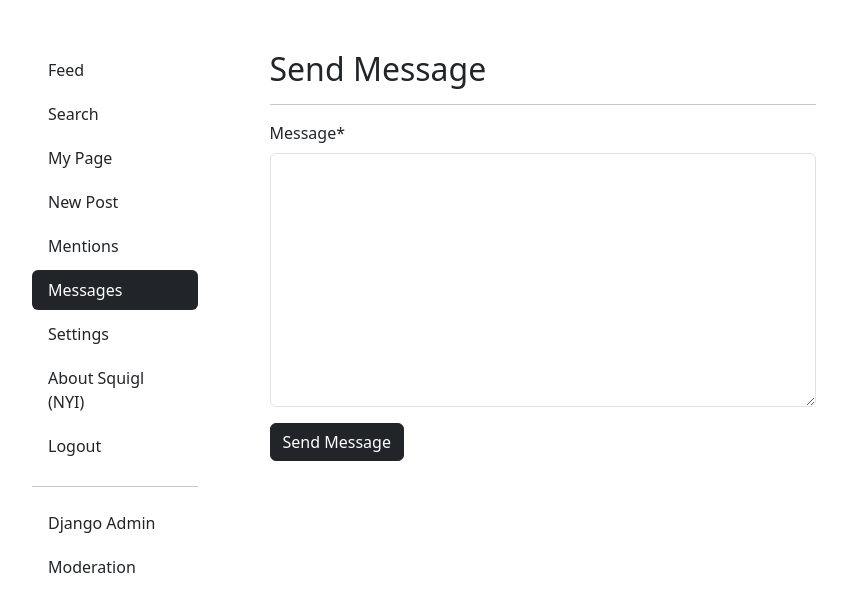
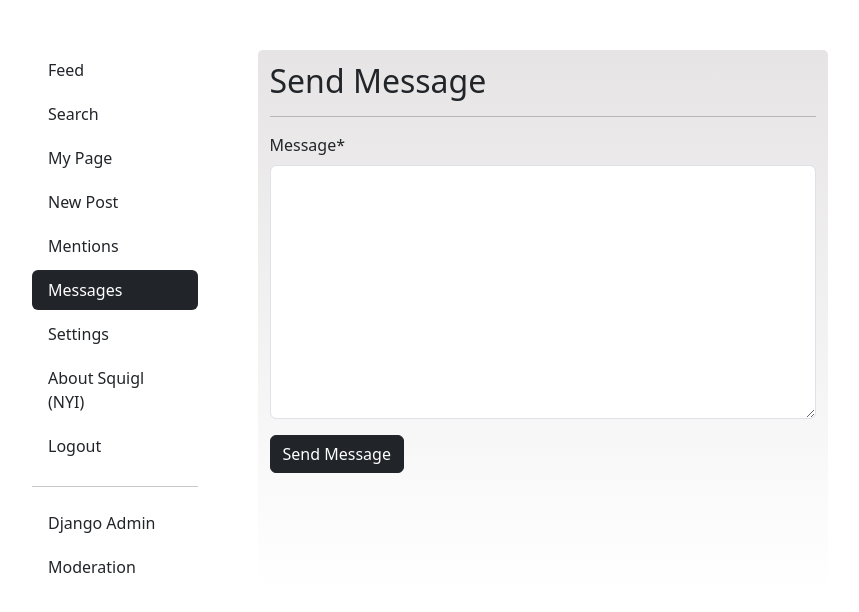
Before and after one commit to paulio11/P4-Squigl-Twitter-Clone, a Django app: page /messages/send/1 in a window 1280 px wide. Shown: the part 154-766 px from the top of the page, without its empty margins (50-909 px from the left). Run offline with Django 3.2, Linux system fonts and the light colour scheme; the visitor is signed in with stand-in values (Sample User, id 1); data that the repository does not hold is empty; some libraries are stand-ins or nearby versions.

Commit message:
Add background gradient to center col

```diff
--- a/static/css/style.css
+++ b/static/css/style.css
@@ -1,4 +1,11 @@
 @import url('https://fonts.googleapis.com/css2?family=IBM+Plex+Mono:ital@0;1&family=IBM+Plex+Sans+Condensed:ital@0;1&family=IBM+Plex+Sans:ital,wght@0,100;0,400;0,700;1,100;1,400;1,700&family=IBM+Plex+Serif:ital@0;1&display=swap');
+
+#block-content-div {
+    background: rgb(150,194,255);
+    background: linear-gradient(180deg, #e6e4e4 0%, #ffffff 100%);
+    padding-top: 12px;
+    border-radius: 5px;
+}
 
 /* ----------------------------------------------------- Text, Headings, Links */
 
--- a/templates/base.html
+++ b/templates/base.html
@@ -120,7 +120,7 @@
             </div>
             <!-- Right nav sidebar ends -->
             <!-- Main block -->
-            <div class="col-6">
+            <div class="col-6" id="block-content-div">
                 {% block content %}
                 {% endblock %}
             </div>
```
